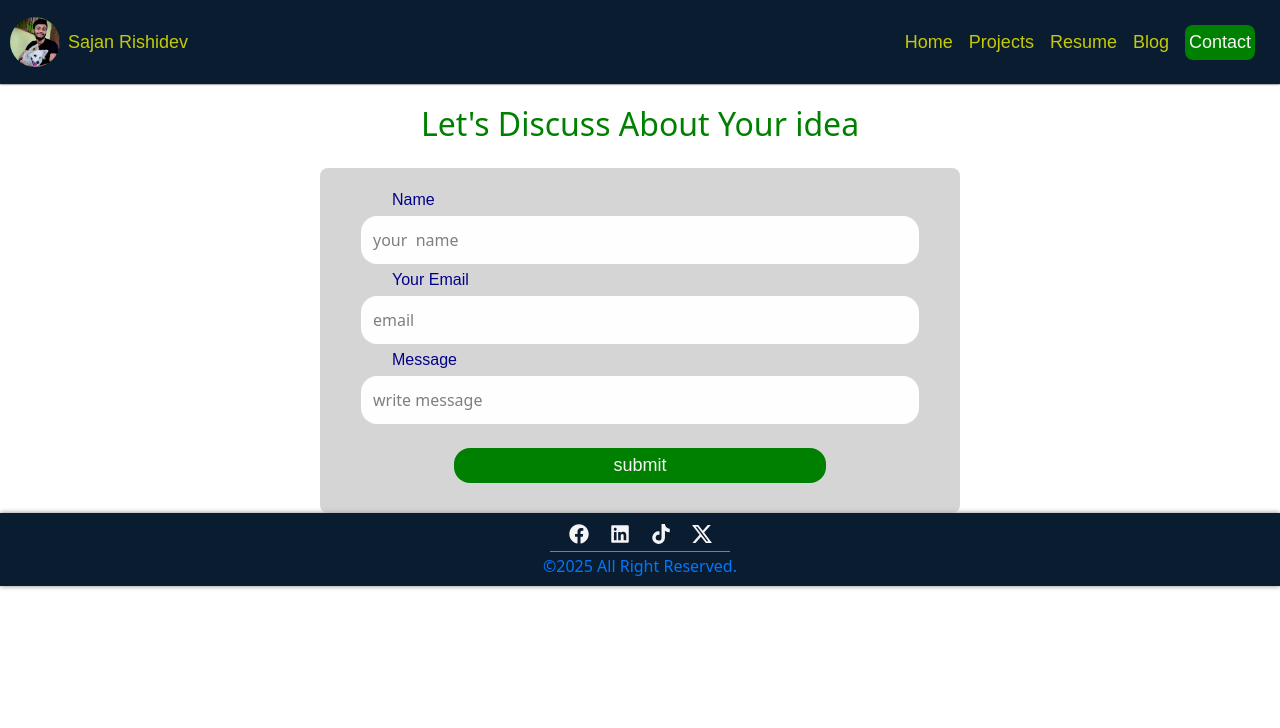
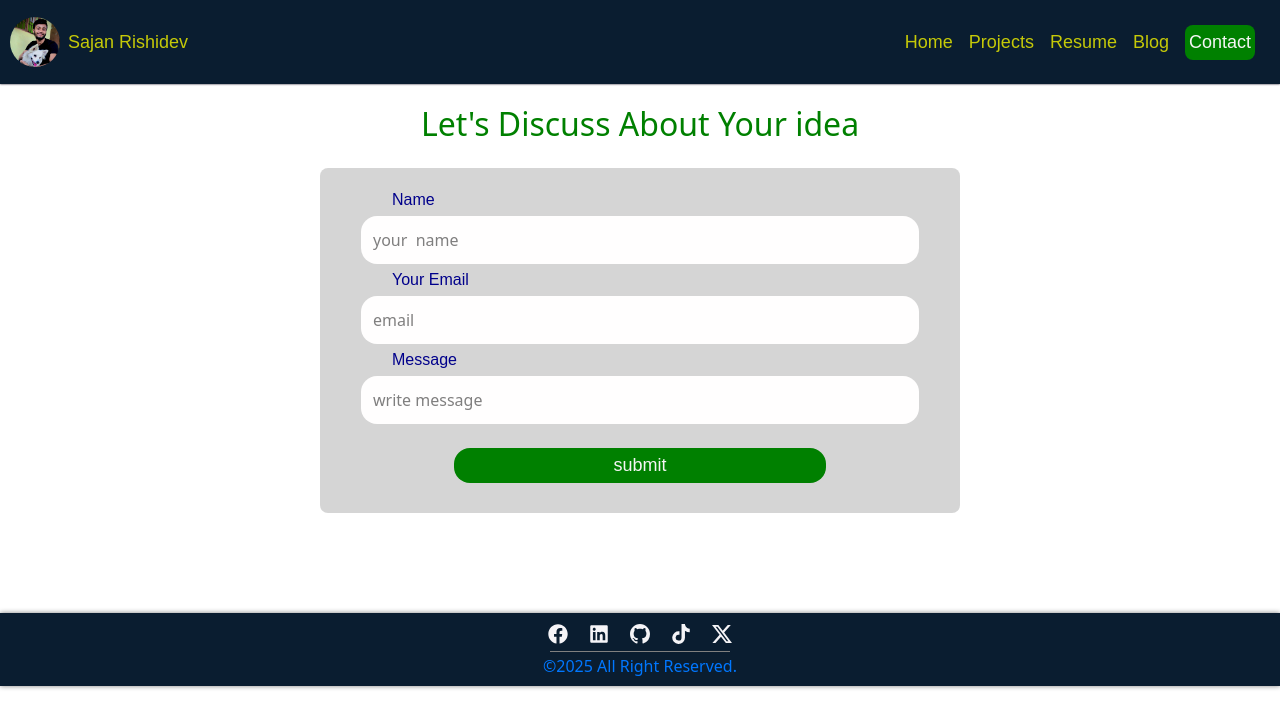
Before and after one commit to saajnaa/my-portfolio, a React (Vite) app: page /Contact in a window 1280 px wide. Shown: the top 728 px of the page. Built offline with nearby package versions, Linux system fonts and the light colour scheme.

Commit message:
Navigation added for projects and resume section

```diff
--- a/src/components/Footer.jsx
+++ b/src/components/Footer.jsx
@@ -7,6 +7,7 @@ import { FaFacebook } from "react-icons/fa";
 import { FaLinkedin } from "react-icons/fa";
 import { FaTiktok } from 'react-icons/fa';
 import { BsTwitterX } from 'react-icons/bs';
+import { BsGithub } from 'react-icons/bs';
 
 
 import "../styles/footer.css"
@@ -29,10 +30,11 @@ const Footer = () => {
 
         <div className="Social-links">
 
-          <li> <FaFacebook /> </li>
+          <li> <Link to={`https://web.facebook.com/milkywayk218b` } target='_blank'> <FaFacebook /> </Link></li>
           <li> <FaLinkedin /> </li>
-          <li> <FaTiktok /> </li>
-          <li> <BsTwitterX></BsTwitterX> </li>
+          <li> <Link to={`https://github.com/saajnaa` } target='_blank'> <BsGithub /> </Link></li>
+          <li>  <Link to={`https://tiktok.com/hecodes.js` } target='_blank'>  <FaTiktok /> </Link></li>
+          <li> <Link to={`https://twitter.com/milkywayk218b` } target='_blank'>  <BsTwitterX/></Link> </li>
 
 
 
--- a/src/components/Hero.jsx
+++ b/src/components/Hero.jsx
@@ -1,12 +1,18 @@
-import React from 'react'
+import React, { use } from 'react'
 
 import '../styles/hero.css'
 
 import ReactTypingEffect from 'react-typing-effect';
 
 import heroimg from '../assets/hero-img.jpg'
+import { useNavigate } from 'react-router-dom';
+
+
 
 function Hero() {
+
+const Navigate = useNavigate();
+
     return (
 
 
@@ -24,8 +30,8 @@ function Hero() {
 
                     <div className="button">
 
-                        <button>Projects</button>
-                        <button>Resume</button>
+                        <button onClick={()=>{ Navigate("/projects")}}>Projects</button>
+                        <button onClick={()=>{Navigate("/resume")}}>Resume</button>
 
 
                     </div>
--- a/src/styles/Techstack.css
+++ b/src/styles/Techstack.css
@@ -5,7 +5,7 @@
 
 display: flex;
 flex-direction: column;
-
+margin: 20px 0;
 
 
 }
--- a/src/styles/contact.css
+++ b/src/styles/contact.css
@@ -1,11 +1,10 @@
 .form-section{
 
-margin-top: 100px;
+margin: 100px 0;
 display: flex;
 flex-direction: column;
 align-items: center;
 width: 100%;
-
 
 }
 
```
